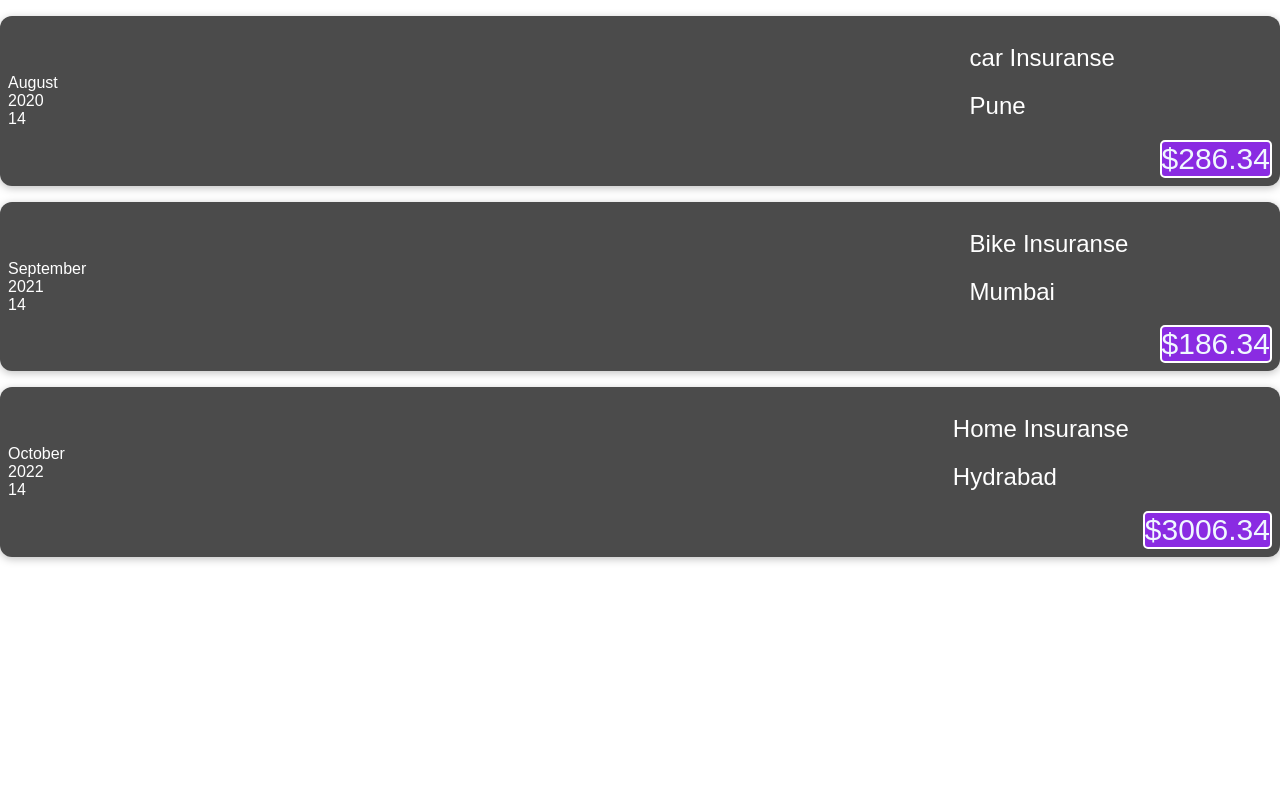
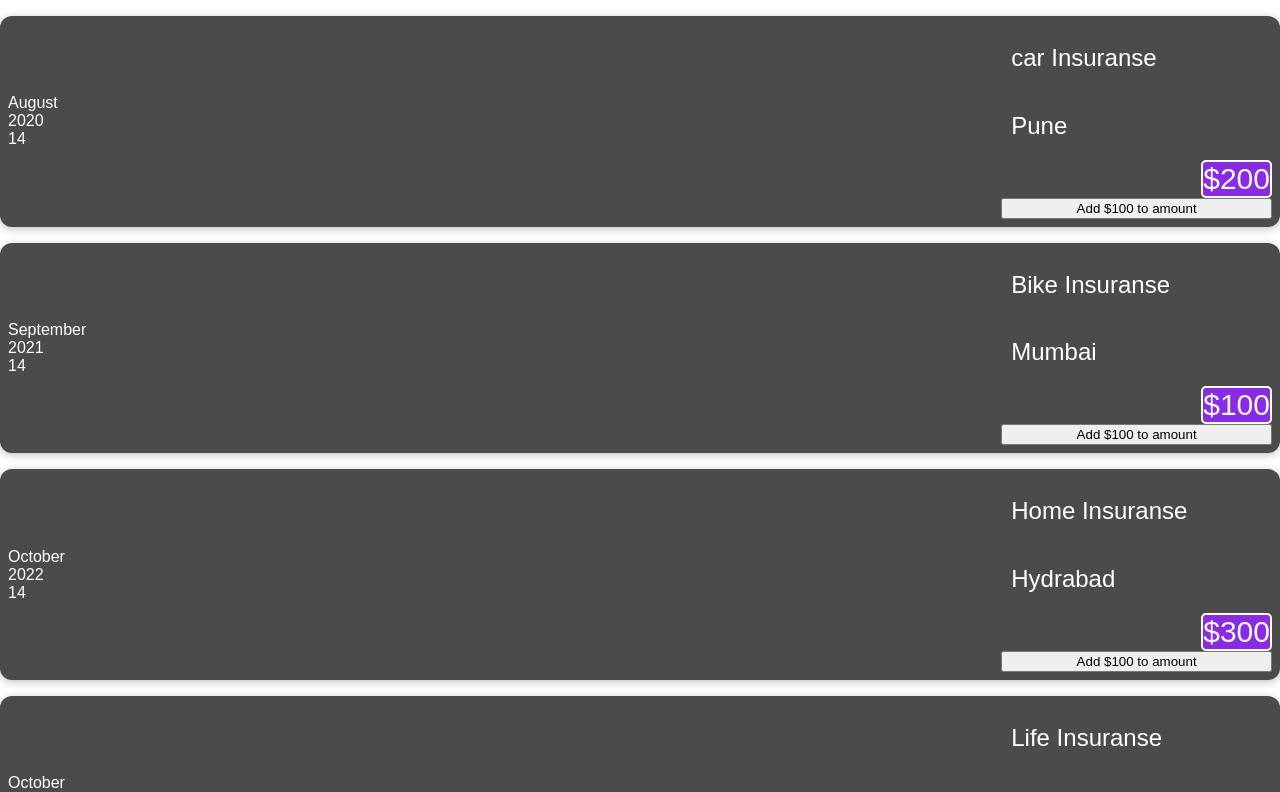
Before and after one commit to sadaf0611/demo1, a React (Create React App) app: page / in a window 1280 px wide. Shown: the top 792 px of the page. Built offline with nearby package versions, Linux system fonts and the light colour scheme.

Commit message:
add $100 to amount on each button click

```diff
--- a/public/index.html
+++ b/public/index.html
@@ -9,21 +9,8 @@
       name="description"
       content="Web site created using create-react-app"
     />
-    <link rel="apple-touch-icon" href="%PUBLIC_URL%/logo192.png" />
-    <!--
-      manifest.json provides metadata used when your web app is installed on a
-      user's mobile device or desktop. See https://developers.google.com/web/fundamentals/web-app-manifest/
-    -->
     <link rel="manifest" href="%PUBLIC_URL%/manifest.json" />
-    <!--
-      Notice the use of %PUBLIC_URL% in the tags above.
-      It will be replaced with the URL of the `public` folder during the build.
-      Only files inside the `public` folder can be referenced from the HTML.
 
-      Unlike "/favicon.ico" or "favicon.ico", "%PUBLIC_URL%/favicon.ico" will
-      work correctly both with client-side routing and a non-root public URL.
-      Learn how to configure a non-root public URL by running `npm run build`.
-    -->
     <title>React App</title>
   </head>
   <body>
--- a/src/App.js
+++ b/src/App.js
@@ -7,21 +7,35 @@ function App() {
     {
       id:'e1',
       title:'car Insuranse',
-      amount:286.34,
+      amount:200,
       LocationOfExpenditure:'Pune',
       date: new Date(2020,7,14),
     },
     {
       id:'e2',
       title:'Bike Insuranse',
-      amount:186.34,
+      amount:100,
       LocationOfExpenditure:'Mumbai',
       date: new Date(2021,8,14),
     },
     {
       id:'e3',
       title:'Home Insuranse',
-      amount:3006.34,
+      amount:300,
+      LocationOfExpenditure:'Hydrabad',
+      date: new Date(2022,9,14),
+    },
+    {
+      id:'e4',
+      title:'Life Insuranse',
+      amount:300,
+      LocationOfExpenditure:'Hydrabad',
+      date: new Date(2022,9,14),
+    },
+    {
+      id:'e5',
+      title:'Business Insuranse',
+      amount:400,
       LocationOfExpenditure:'Hydrabad',
       date: new Date(2022,9,14),
     },
@@ -32,7 +46,6 @@ function App() {
       {
         // for 100 expense we can apply same loop.
         expenses.map((ele)=>{
-          console.log(ele.title);
           return <ExpenceItem title={ele.title} loc={ele.LocationOfExpenditure} amount={ele.amount} date={ele.date}/>
         })
       }
--- a/src/components/ExpenceItem.css
+++ b/src/components/ExpenceItem.css
@@ -22,16 +22,16 @@
 .expense-item__description{
     display: flex;
     flex-direction: column;
-    gap: 1rem;
-    align-items: flex-end;
-    flex-flow: column-reverse;
-    justify-content: flex-start;
+    /* gap: 1rem; */
+    /* align-items: flex-end; */
+    /* flex-flow: column-reverse;
+    justify-content: flex-start; */
 }
 .expense-item__description h2{
     margin-left: 10px;
     color: white;
     font-weight: 500;
-
+    /* justify-content: space-betweenx; */
 
 }
 .expense-item__price{
--- a/src/components/ExpenceItem.js
+++ b/src/components/ExpenceItem.js
@@ -1,22 +1,32 @@
-import React from 'react'
+import React, {useState} from 'react'
 import './ExpenceItem.css'
 import ExpenseDate from './ExpenseDate'
 import ExpenseDetails from './ExpenseDetails'
+
+
 const ExpenceItem = (props) => {
-    // const expenseDate = new Date(2021, 2, 28);
-    // const expenseTitle='Car Insuranse'
-    // const expenseAmount=294.86;
-    // const LocationOfExpenditure='Pune'
+
+  // const [title,setTitle]=useState(props.title);
+  const [amount,setAmount]=useState(props.amount);
+  const clickHandler = () =>{
+    // setTitle('updated');
+    setAmount(amount+100);
+    // console.log(title);
+  };
+
+
+
+
 
   return (
     <div className='expense-item'>
         <ExpenseDate date={props.date}/>
         <div className='expense-item__description'>
-          <ExpenseDetails title={props.title} loc={props.loc} amount={props.amount} />
-            {/* <h2></h2>
-            <h2></h2>
-            <div className='expense-item__price'>$</div>
-             */}
+          {/* <ExpenseDetails title={props.title} loc={props.loc} amount={props.amount} /> */}
+            <h2>{props.title}</h2>
+            <h2>{props.loc}</h2>
+            <div className='expense-item__price'>${amount}</div>
+          <button onClick={clickHandler}>Add $100 to amount</button>
         </div>
 
     </div>
--- a/src/components/ExpenseDate.js
+++ b/src/components/ExpenseDate.js
@@ -12,4 +12,10 @@ export default function ExpenseDate(props) {
         <div>{Day}</div>
     </div>
   )
+
+  // return React.createElement('div',{},
+  //   React.createElement('div',{},{month}),
+  //   React.createElement('div',{},{Year}),
+  //   React.createElement('div',{},{Day}),
+  // );
 }
```
